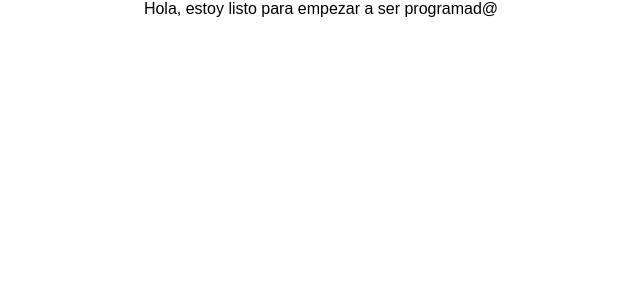
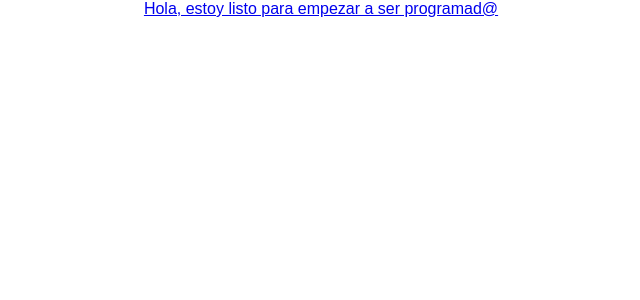
Before and after one commit to EricPuig10/Hackaton2022F5, a React (Create React App) app: page / in a window 1280 px wide. Shown: the top 300 px of the page, without its empty margins (319-959 px from the left). Built offline with nearby package versions, Linux system fonts and the light colour scheme.

Commit message:
carpetas para dividir trabajo

```diff
--- a/src/components/Product/Product.jsx
+++ b/src/components/Product/Product.jsx
@@ -1,4 +1,7 @@
 
+
+
+//esta sera el componente card del product
 export const Product = () =>{
 
 }
--- a/src/components/ProductsList/ProductsList.jsx
+++ b/src/components/ProductsList/ProductsList.jsx
@@ -1,7 +1,9 @@
 import { DivCol } from "./ProductsList.styled"
+import { Link } from "react-router-dom";
 
 
 
 export const ProductsList = () =>{
-return <DivCol>Hola, estoy listo para empezar a ser programad@</DivCol>
+
+return <Link to="/"><DivCol>Hola, estoy listo para empezar a ser programad@</DivCol> </Link>
 }
```
